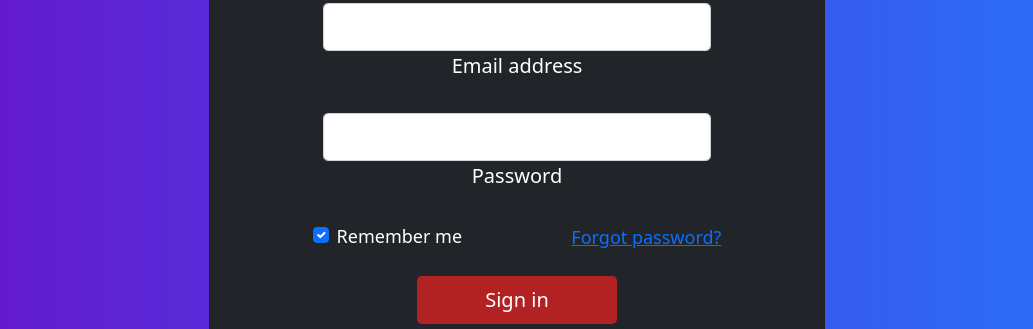
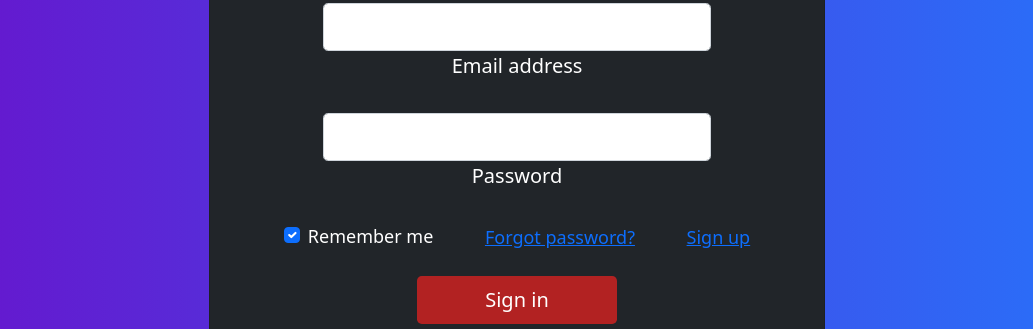
Before and after one commit to GalOved/Manager-League, a website with bundled scripts: page html pages/login.html in a window 1280 px wide. Shown: the part 218-547 px from the top of the page, without its empty margins (123-1156 px from the left). Built offline with nearby package versions, Linux system fonts and the light colour scheme.

Commit message:
Adding Sign Up Link.
Adding to the login page a sign up link.
Adding a style for this link.

```diff
--- a/css files/login_style.css
+++ b/css files/login_style.css
@@ -44,3 +44,7 @@ h1{
 #google-logo{
     margin-right: 5px;
 }
+
+#sign-up-link{
+    font-size: large;
+}
--- a/html pages/login.html
+++ b/html pages/login.html
@@ -38,6 +38,7 @@
                 <label id="rem-me" class="form-check-label" for="remember-rd"> Remember me </label>
               </div>
               <a id="forgot-password" href="forgot_password.html">Forgot password?</a>
+              <a id="sign-up-link" href="registration.html">Sign up </a>
             </div>
 
             <!-- Submit button -->
```
